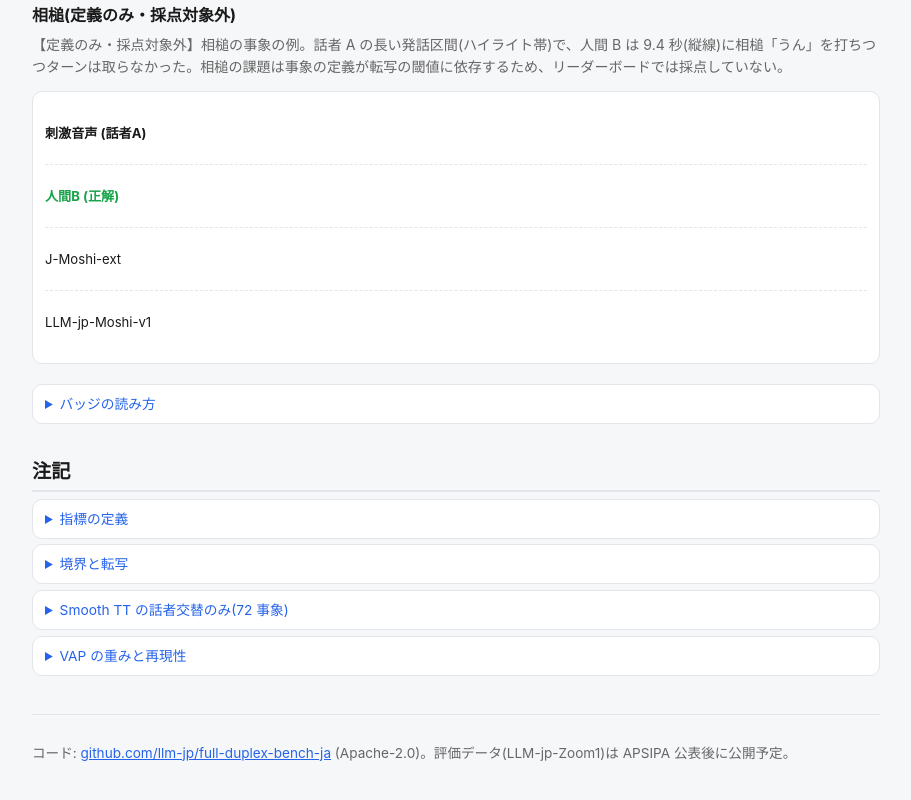
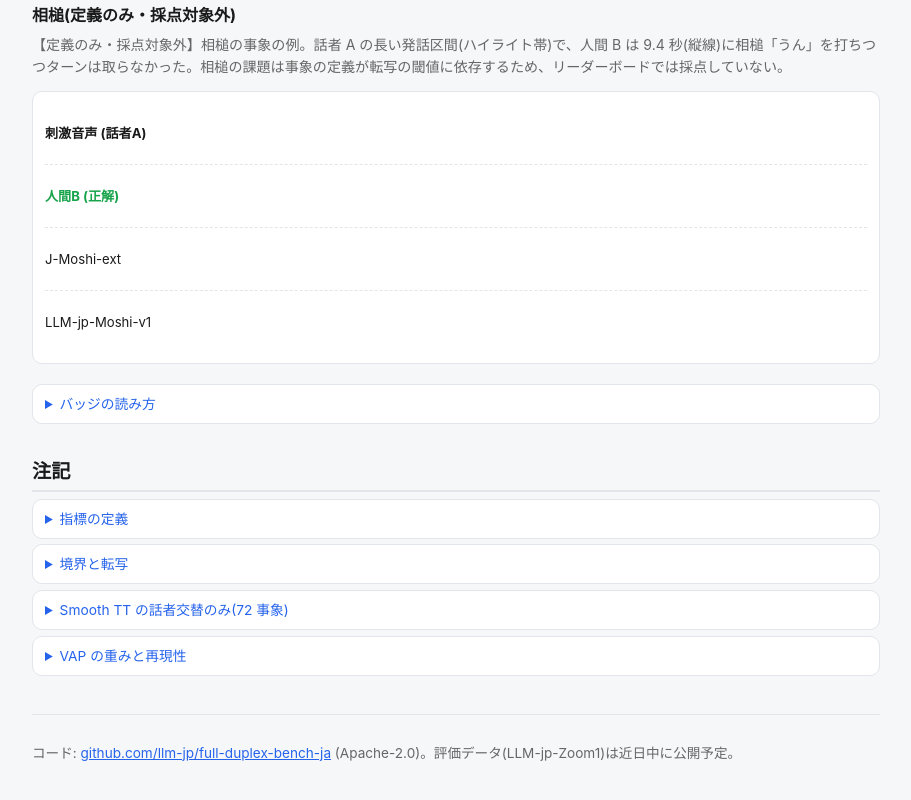
Before and after one commit to llm-jp/full-duplex-bench-ja, a plain HTML site: page docs/index.html in a window 1280 px wide. Shown: the part 4620-5420 px from the top of the page, without its empty margins (184-1095 px from the left). Drawn offline with Linux system fonts and the light colour scheme; no server answers.

Commit message:
評価データの公開時期の表記を「近日中」に

```diff
--- a/docs/index.html
+++ b/docs/index.html
@@ -134,7 +134,7 @@
 
   <footer>
     <p>コード: <a id="repo" href="#">llm-jp/full-duplex-bench-ja</a>
-      (Apache-2.0)。評価データ(LLM-jp-Zoom1)は APSIPA 公表後に公開予定。</p>
+      (Apache-2.0)。評価データ(LLM-jp-Zoom1)は近日中に公開予定。</p>
     <p id="load-err" class="err"></p>
   </footer>
 </div>
```
